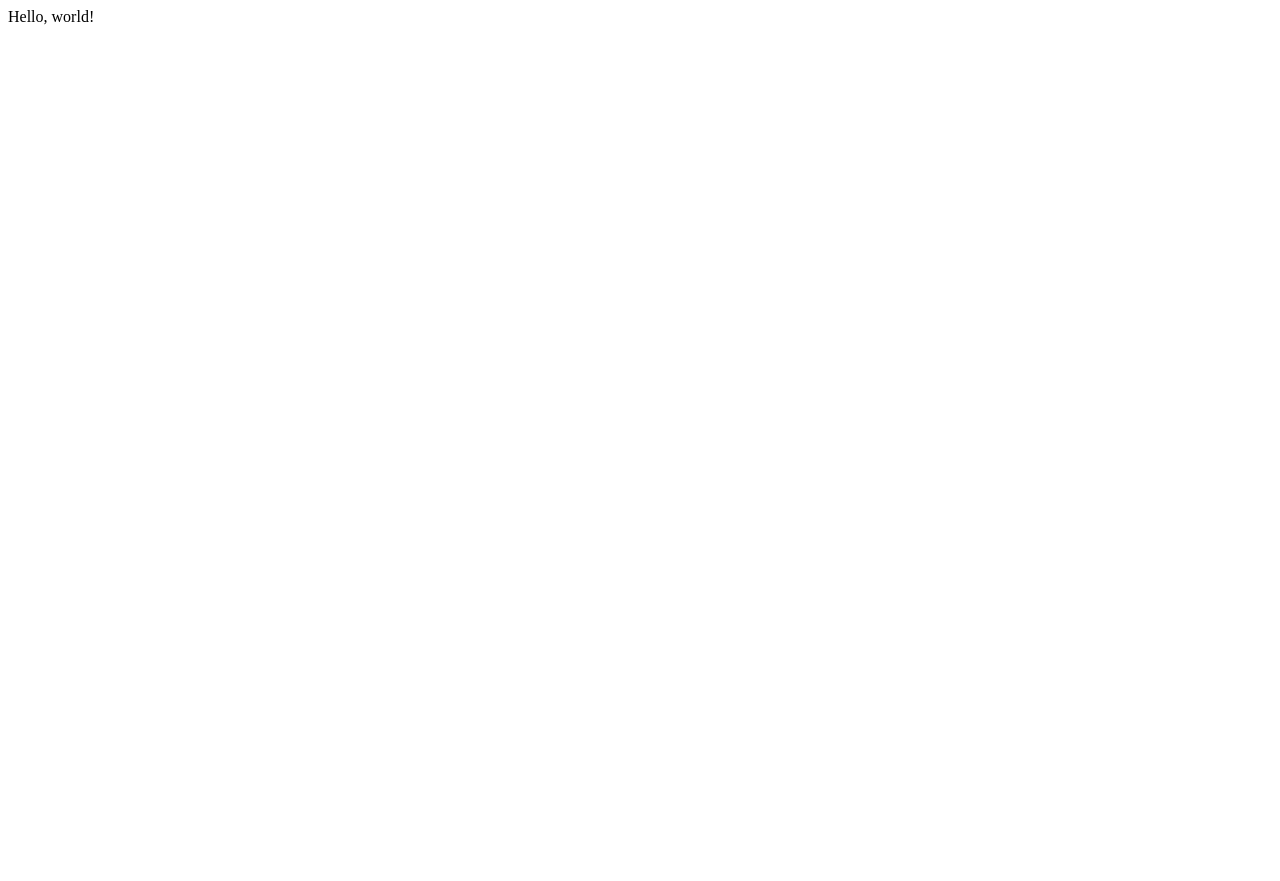
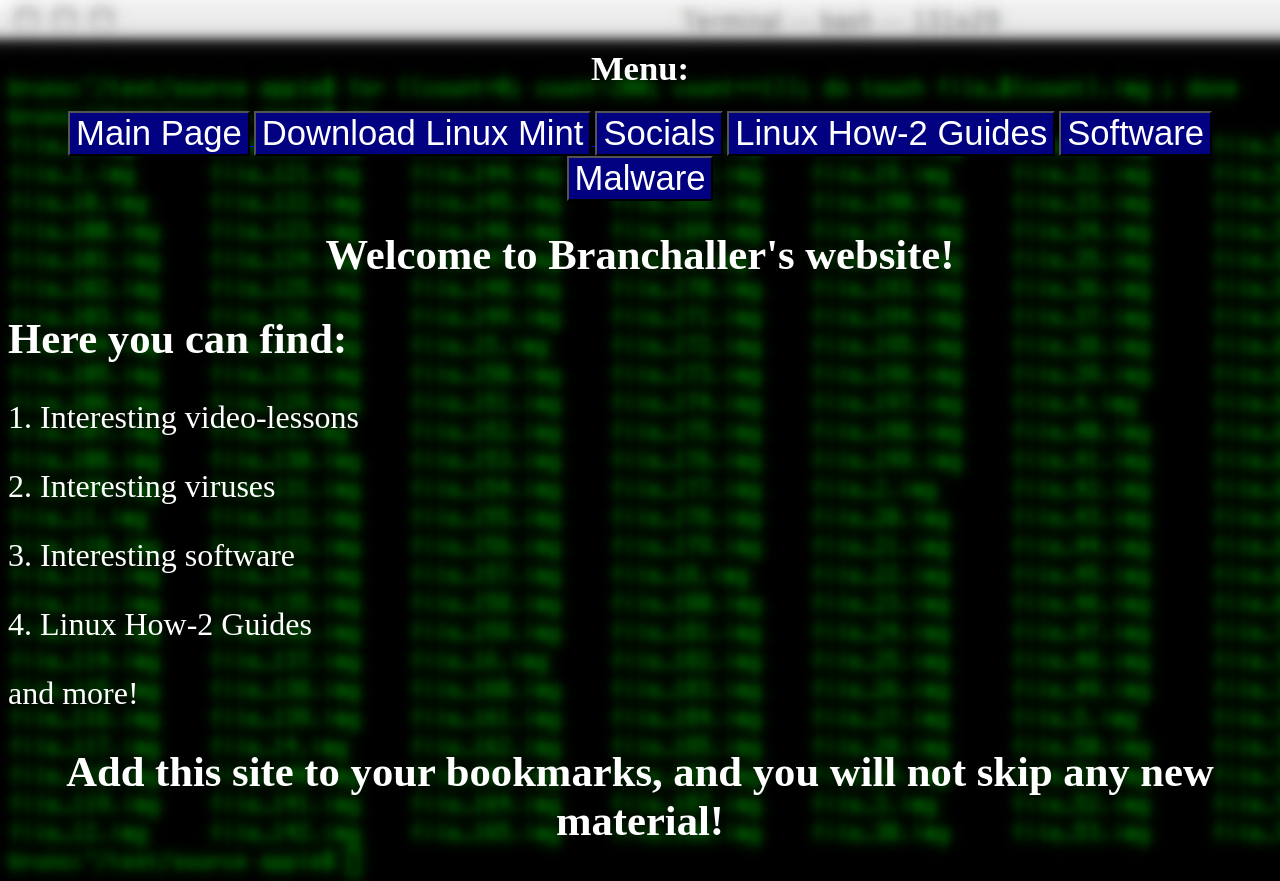
Before and after one commit to Branchaller/branchaller.github.io, a plain HTML site: page index.html in a window 1280 px wide. Before the commit the page ends 800 px from the top, so only its background shows below. Drawn offline with Linux system fonts and the light colour scheme.

Commit message:
Global update

```diff
--- a/index.html
+++ b/index.html
@@ -1 +1,58 @@
-Hello, world!
+<html>
+	<head>
+		<meta charset="UTF-8">
+		<meta name="Description" content="The Main Page of Branchaller's website">
+		<title>Main Page | Branchaller's website</title>
+		<style>
+			.body {
+				background-image: url(img/background-image.jpg);
+				background-repeat: no-repeat;
+				background-size: cover;
+			}
+			.m-mp, .m-lmd, .m-s, .m-lh2g, .m-soft, .m-malw {
+				font-size: 26pt;
+				background-color: navy;
+				color: rgb(255, 255, 255);
+			}
+			.menu h1 {
+				font-size: 26pt;
+				color: rgb(255, 255, 255);
+			}
+			.h-title {
+				text-align: center;
+				font-size: 32pt;
+				color: rgb(255, 255, 255);
+			}
+			.h-subtitle {
+				font-size: 32pt;
+				color: rgb(255, 255, 255);
+			}
+			.header p {
+				font-size: 24pt;
+				color: rgb(255, 255, 255);
+			}
+			.recomendation {
+				font-size: 32pt;
+				color: rgb(255, 255, 255);
+				text-align: center;
+			}
+		</style>
+	</head>
+	<body class="body">
+		<br>
+		<div class="menu">
+			<center>
+				<h1>Menu: </h1><a href="https://branchaller.github.io"><input type="button" name="m-mp" class="m-mp" value="Main Page"> </a><a href="https://branchaller.github.io/lmd"><input type="button" name="m-lmd" class="m-lmd" value="Download Linux Mint"> </a><a href="https://branchaller.github.io/socials"><input type="button" name="m-s" class="m-s" value="Socials"></a> </a><a href="https://branchaller.github.io/lh2"><input type="button" name="m-lh2g" class="m-lh2g" value="Linux How-2 Guides"></a> </a><a href="https://branchaller.github.io/software"><input type="button" name="m-soft" class="m-soft" value="Software"></a> </a><a href="https://branchaller.github.io/malvare"><input type="button" name="m-malw" class="m-malw" value="Malware"></a>
+			</center>
+		</div>
+		<div class="header">
+			<h1 class="h-title">Welcome to Branchaller's website!</h1>
+			<h2 class="h-subtitle">Here you can find:</h2>
+			<p>1. Interesting video-lessons</p>
+			<p>2. Interesting viruses</p>
+			<p>3. Interesting software</p>
+			<p>4. Linux How-2 Guides</p>
+			<p>and more!</p>
+			<h2 class="recomendation">Add this site to your bookmarks, and you will not skip any new material!</h2>
+		</div>
+	</body>
```
Also changed, not shown: lmd/index.html (+21 -8 lines), img/background-image.jpg (added), 2 other files.
